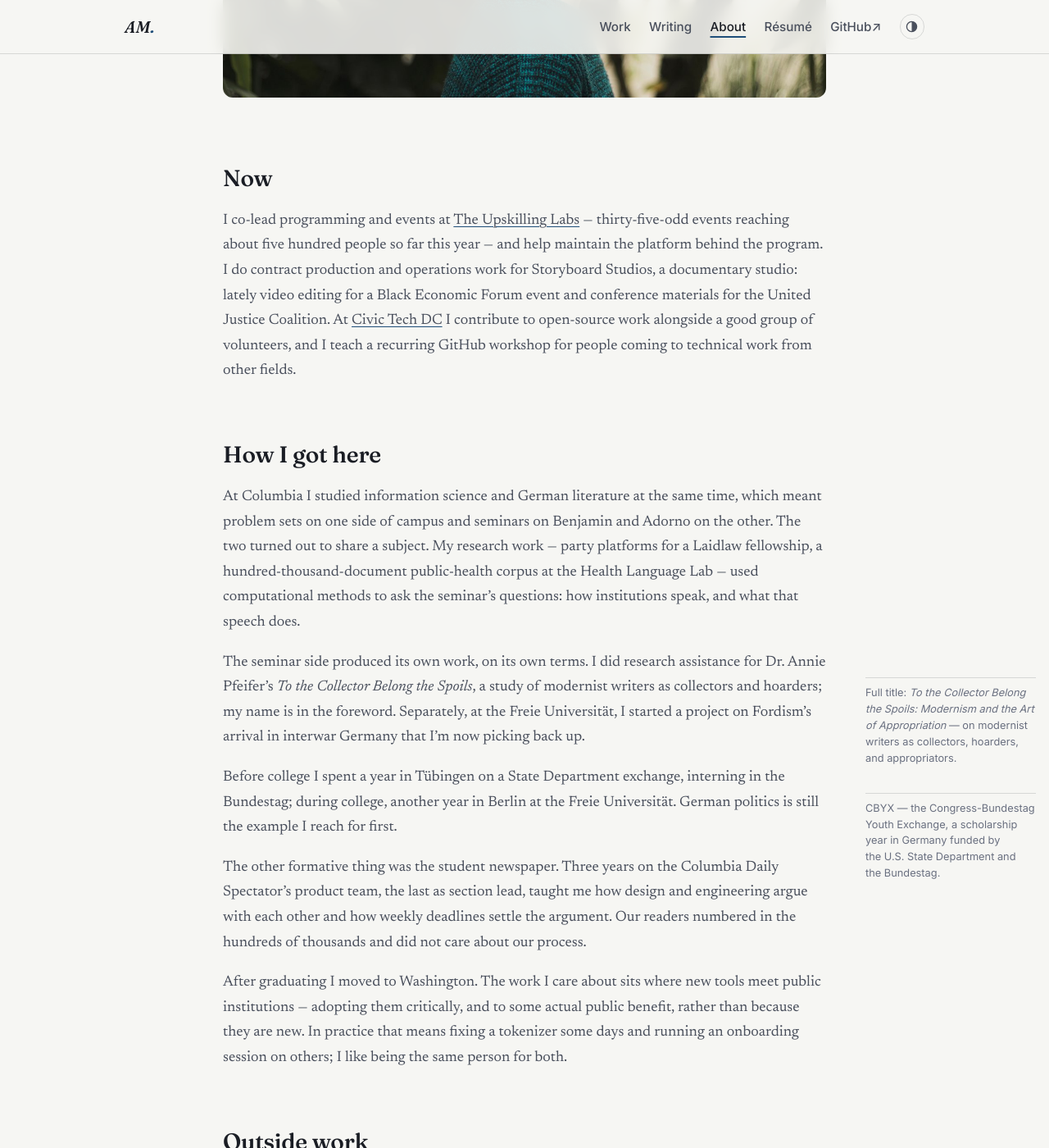
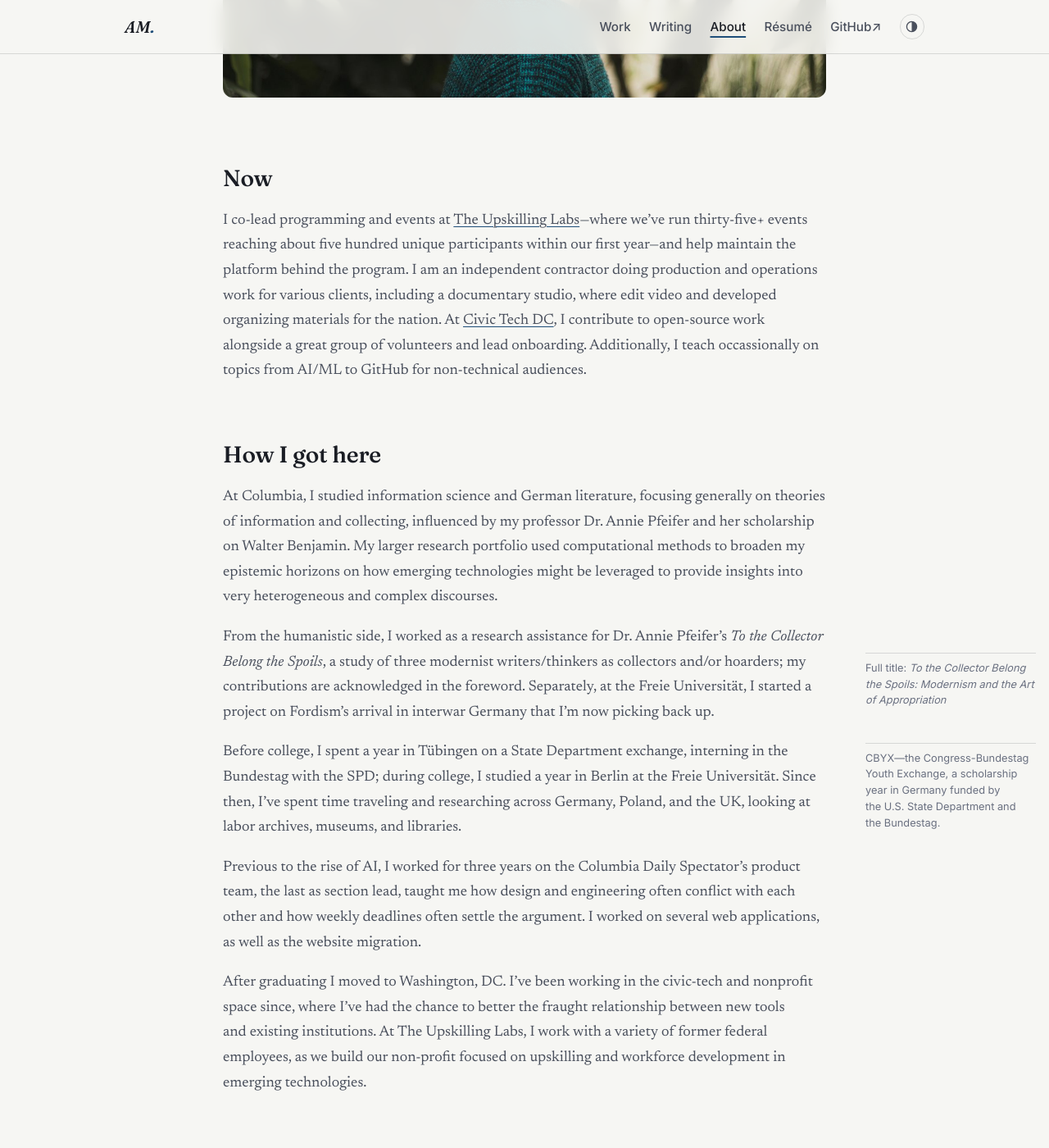
Before and after one commit to adm-2k/adm-2k.github.io, a Jekyll site: the page built from _pages/about.md, in a window 1280 px wide and 1400 px high, scrolled down 692 px. Shown: the whole window at 82% size. Built offline with Jekyll 4.4.1, drawn with Linux system fonts in a browser that asks for light colours; some of the changed text lies outside the part shown.

Commit message:
Sharpening text and restructuring

```diff
--- a/_pages/about.md
+++ b/_pages/about.md
@@ -12,61 +12,48 @@ lede: >-
 
 ## Now
 
-I co-lead programming and events at
-[The Upskilling Labs](https://theupskillinglabs.org) — thirty-five-odd
-events reaching about five hundred people so far this year — and help
-maintain the platform behind the program. I do contract production and
-operations work for Storyboard Studios, a documentary studio: lately video
-editing for a Black Economic Forum event and conference materials for the
-United Justice Coalition. At [Civic Tech DC](https://civictechdc.org) I
-contribute to open-source work alongside a good group of volunteers, and I
-teach a recurring GitHub workshop for people coming to technical work from
-other fields.
+I co-lead programming and events at [The Upskilling Labs](https://theupskillinglabs.org)—where
+we've run thirty-five+ events reaching about five hundred unique participants within our first year—and help
+maintain the platform behind the program. I am an independent contractor doing
+production and operations work for various clients, including a documentary studio, where edit video and
+developed organizing materials for the nation. At [Civic Tech DC](https://civictechdc.org),
+I contribute to open-source work alongside a great group of volunteers and lead onboarding.
+Additionally, I teach occassionally on topics from AI/ML to GitHub for non-technical audiences.
 
 ## How I got here
 
-At Columbia I studied information science and German literature at the same
-time, which meant problem sets on one side of campus and seminars on
-Benjamin and Adorno on the other. The two turned out to share a subject.
-My research work — party platforms for a Laidlaw fellowship, a
-hundred-thousand-document public-health corpus at the Health Language Lab —
-used computational methods to ask the seminar's questions: how institutions
-speak, and what that speech does.
+At Columbia, I studied information science and German literature, focusing generally on theories of
+information and collecting, influenced by my professor Dr. Annie Pfeifer and her scholarship on
+Walter Benjamin. My larger research portfolio used computational methods to broaden my epistemic horizons
+on how emerging technologies might be leveraged to provide insights into very heterogeneous and complex discourses.
 
-The seminar side produced its own work, on its own terms. I did research
-assistance for Dr. Annie Pfeifer's *To the Collector Belong the
+From the humanistic side, I worked as a research assistance for Dr. Annie Pfeifer's *To the Collector Belong the
 Spoils*<span class="sidenote">Full title: *To the Collector Belong the
-Spoils: Modernism and the Art of Appropriation* — on modernist writers as
-collectors, hoarders, and appropriators.</span>, a study of modernist
-writers as collectors and hoarders; my name is in the foreword. Separately,
-at the Freie Universität, I started a project on Fordism's arrival in
+Spoils: Modernism and the Art of Appropriation*</span>, a study of three modernist
+writers/thinkers as collectors and/or hoarders; my contributions are acknowledged in the foreword.
+Separately, at the Freie Universität, I started a project on Fordism's arrival in
 interwar Germany that I'm now picking back up.
 
-Before college I spent a year in Tübingen on a State Department
-exchange<span class="sidenote">CBYX — the Congress-Bundestag Youth Exchange,
+Before college, I spent a year in Tübingen on a State Department
+exchange<span class="sidenote">CBYX—the Congress-Bundestag Youth Exchange,
 a scholarship year in Germany funded by the U.S. State Department and the
-Bundestag.</span>, interning in the Bundestag; during college, another year
-in Berlin at the Freie Universität. German politics is still the example I
-reach for first.
+Bundestag.</span>, interning in the Bundestag with the SPD; during college, I studied a year
+in Berlin at the Freie Universität. Since then, I've spent time traveling and researching
+across Germany, Poland, and the UK, looking at labor archives, museums, and libraries.
 
-The other formative thing was the student newspaper. Three years on the
-Columbia Daily Spectator's product team, the last as section lead, taught me
-how design and engineering argue with each other and how weekly deadlines
-settle the argument. Our readers numbered in the hundreds of thousands and
-did not care about our process.
+Previous to the rise of AI, I worked for three years on the Columbia Daily Spectator's product team,
+the last as section lead, taught me how design and engineering often conflict with each other and how weekly deadlines
+often settle the argument. I worked on several web applications, as well as the website migration.
 
-After graduating I moved to Washington. The work I care about sits where
-new tools meet public institutions — adopting them critically, and to some
-actual public benefit, rather than because they are new. In practice that
-means fixing a tokenizer some days and running an onboarding session on
-others; I like being the same person for both.
+After graduating I moved to Washington, DC. I've been working in the civic-tech and nonprofit space since,
+where I've had the chance to better the fraught relationship between new tools and existing institutions.
+At The Upskilling Labs, I work with a variety of former federal employees, as we build our non-profit
+focused on upskilling and workforce development in emerging technologies.
 
 ## Outside work
 
 I photograph people and places
-([a selection](https://adm2216.myportfolio.com/)), wander museums, hike when
-I can, and still reread Walter Benjamin — on the Metro now instead of in
-Central Park.
+([a selection](https://adm2216.myportfolio.com/)), wander museums, and continue to explore the intersections of technology and culture. Currently re-reading, Walter Benjamin's *Selected Writings* and Boris Groy's *Topologie der Aura*.
 
 ## Recognition
 
```
Also changed, not shown: _pages/resume.md (+1 -2 lines), _pages/work.md (+34 -23 lines), _posts/2025-06-11-welcome.md (+1 -1 lines), _posts/2026-08-09-redesign.md (+9 -8 lines).
